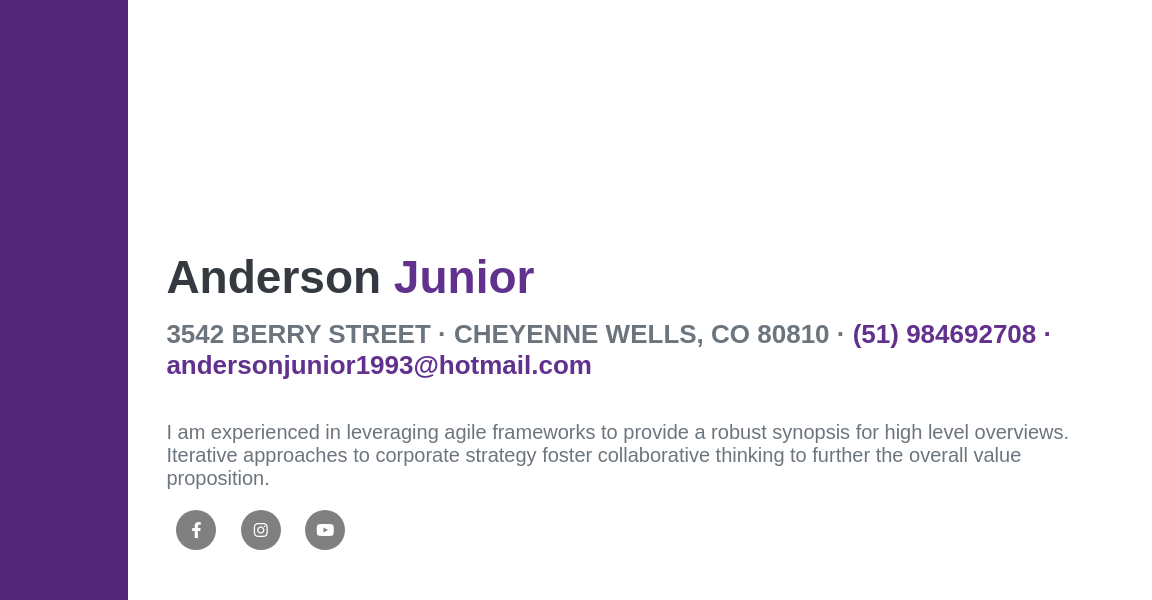
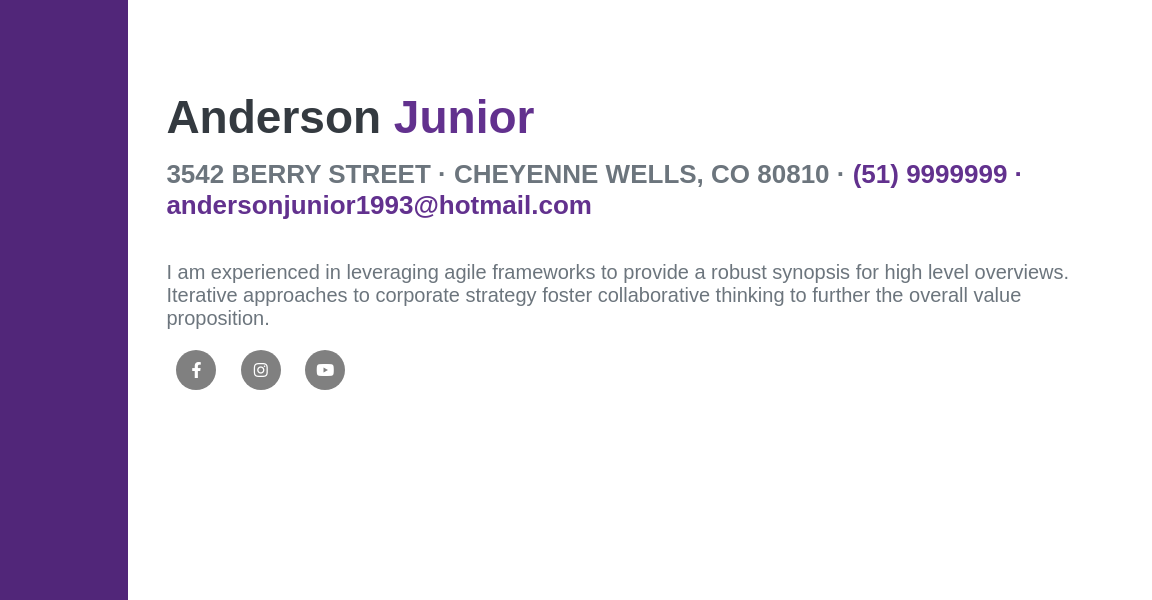
Before and after one commit to andersonjuniorschirmann/github-pages, a plain HTML site: page index.html in a window 1280 px wide. Shown: the top 600 px of the page, 128-1280 px from the left. Drawn offline with Linux system fonts and the light colour scheme; a web font is replaced by a local one.

Commit message:
html,css alterado

```diff
--- a/index.html
+++ b/index.html
@@ -29,7 +29,7 @@
 
         <section class="descricao">
           <h2>Anderson <span>Junior</span></h2>
-          <h3>3542 BERRY STREET · CHEYENNE WELLS, CO 80810 · <span>(51) 984692708  · andersonjunior1993@hotmail.com</span></h3>
+          <h3>3542 BERRY STREET · CHEYENNE WELLS, CO 80810 · <span>(51) 9999999  · andersonjunior1993@hotmail.com</span></h3>
           <p>I am experienced in leveraging agile frameworks to provide a robust synopsis for high level overviews. Iterative approaches to corporate strategy foster collaborative thinking to further the overall value proposition.</p>
 
           <div class="icons-social">
--- a/style.css
+++ b/style.css
@@ -65,7 +65,7 @@ html,body{
 
 section.descricao{
     position: relative;
-    top:50%;
+    top:30%;
     transform:translateY(-50%);
 }
 
```
